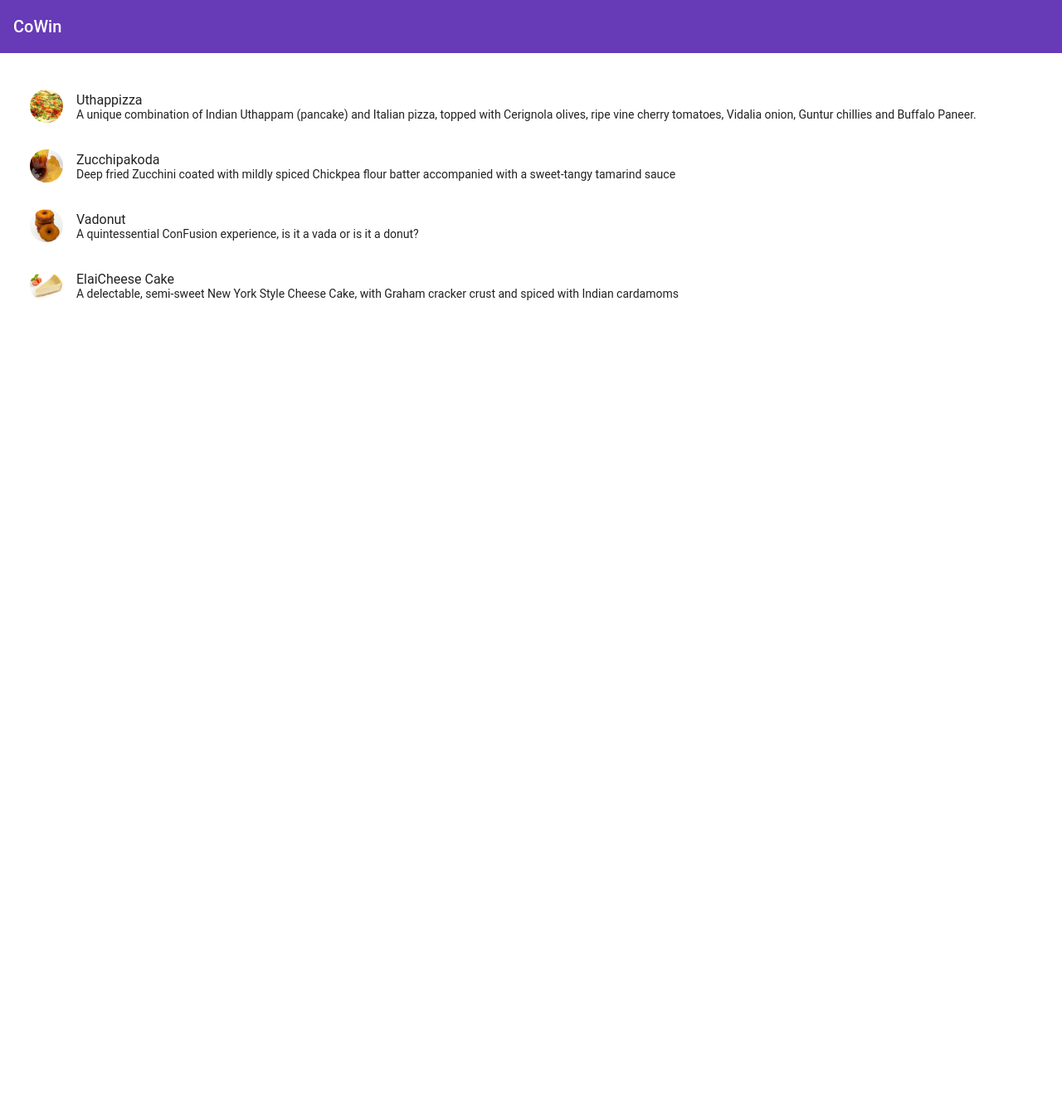
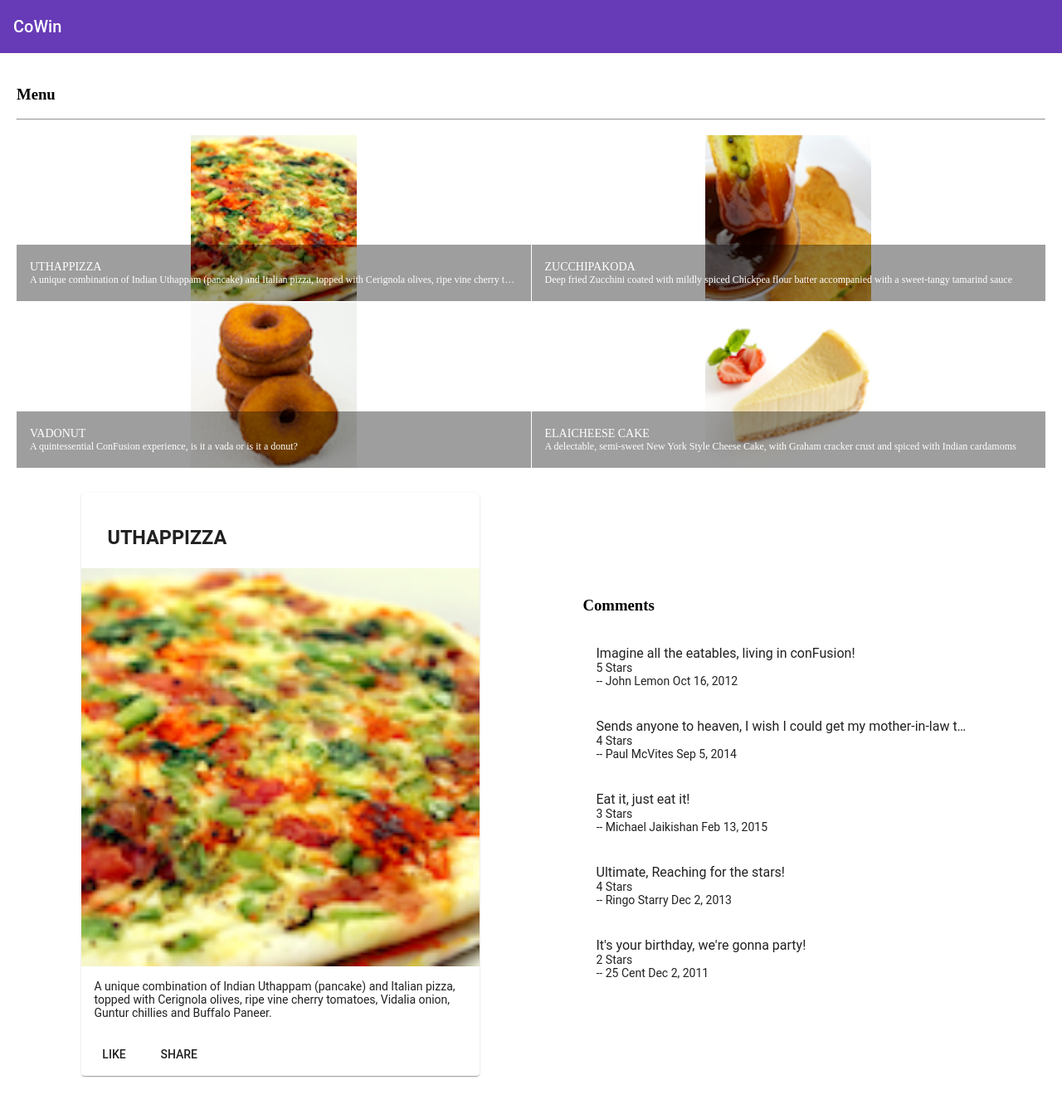
Before and after one commit to dLakhera/Angular-frontend, an Angular app: page / in a window 1280 px wide. Shown: the whole page at 83% size. Before the commit the page ends 800 px from the top, so only its background shows below. Built offline with nearby package versions, Linux system fonts and the light colour scheme.

Commit message:
Week 1 assignment done

```diff
--- /dev/null
+++ b/src/app/dish-details/dish-details.component.html
@@ -0,0 +1,33 @@
+<div class="container" fxLayout="row" fxLayout.sm="column" fxLayout.xs="column"
+    fxLayoutAlign.gt-md="space-around center" fxLayoutGap="10px" fxLayoutGap.xs="0">
+
+    <div fxFlex="40" *ngIf="dish">
+        <mat-card>
+            <mat-card-header>
+                <mat-card-title>
+                    <h3>{{dish.name | uppercase}}</h3>
+                </mat-card-title>
+            </mat-card-header>
+            <img mat-card-image src={{dish.image}} alt={{dish.name}}>
+            <mat-card-content>
+                <p>{{dish.description}}</p>
+            </mat-card-content>
+            <mat-card-actions>
+                <button mat-button>LIKE</button>
+                <button mat-button>SHARE</button>
+            </mat-card-actions>
+        </mat-card>
+    </div>
+
+    <div fxFlex="40" *ngIf="dish">
+        <mat-list>
+            <h3>Comments</h3>
+            <mat-list-item *ngFor="let comment of dish.comments">
+                <p matLine> {{comment.comment}} </p>
+                <p matLine> {{comment.rating}} Stars</p>
+                <p matLine> -- {{comment.author}} {{comment.date | date}} </p>
+            </mat-list-item>
+        </mat-list>
+    </div>
+
+</div>
--- /dev/null
+++ b/src/app/dish-details/dish-details.component.ts
@@ -0,0 +1,59 @@
+import { Component, OnInit } from '@angular/core';
+
+const DISH = {
+  id: '0',
+  name: 'Uthappizza',
+  image: '/assets/images/uthappizza.png',
+  category: 'mains',
+  featured: true,
+  label: 'Hot',
+  price: '4.99',
+  // tslint:disable-next-line:max-line-length
+  description: 'A unique combination of Indian Uthappam (pancake) and Italian pizza, topped with Cerignola olives, ripe vine cherry tomatoes, Vidalia onion, Guntur chillies and Buffalo Paneer.',
+  comments: [
+    {
+      rating: 5,
+      comment: 'Imagine all the eatables, living in conFusion!',
+      author: 'John Lemon',
+      date: '2012-10-16T17:57:28.556094Z'
+    },
+    {
+      rating: 4,
+      comment: 'Sends anyone to heaven, I wish I could get my mother-in-law to eat it!',
+      author: 'Paul McVites',
+      date: '2014-09-05T17:57:28.556094Z'
+    },
+    {
+      rating: 3,
+      comment: 'Eat it, just eat it!',
+      author: 'Michael Jaikishan',
+      date: '2015-02-13T17:57:28.556094Z'
+    },
+    {
+      rating: 4,
+      comment: 'Ultimate, Reaching for the stars!',
+      author: 'Ringo Starry',
+      date: '2013-12-02T17:57:28.556094Z'
+    },
+    {
+      rating: 2,
+      comment: 'It\'s your birthday, we\'re gonna party!',
+      author: '25 Cent',
+      date: '2011-12-02T17:57:28.556094Z'
+    }
+  ]
+};
+
+@Component({
+  selector: 'app-dish-details',
+  templateUrl: './dish-details.component.html',
+  styleUrls: ['./dish-details.component.scss']
+})
+export class DishDetailsComponent implements OnInit {
+
+  dish = DISH;
+  constructor() { }
+  ngOnInit(): void {
+  }
+
+}
--- a/src/app/menu/menu.component.html
+++ b/src/app/menu/menu.component.html
@@ -2,13 +2,28 @@
     fxLayout="column"
     fxLayoutGap="10px">
 
-    <mat-list fxFlex>
-        <mat-list-item *ngFor="let dish of dishes">
-            <img matListAvatar src={{dish.image}} alt={{dish.name}} >
-            <h1 matLine> {{dish.name}}</h1>
-            <p matLine>
-                <span> {{dish.description}} </span>
-            </p>
-        </mat-list-item>
-    </mat-list>
+    <div fxFlex>
+        <div>
+            <h3> Menu</h3>
+            <hr>
+        </div>
+    </div>
+
+    <div fxFlex>
+        <mat-grid-list cols="2" rowHeight="200px">
+            <mat-grid-tile *ngFor="let dish of dishes">
+                <img height="200px" matListAvatar src={{dish.image}} alt={{dish.name}} >
+                <mat-grid-tile-footer>
+                    <h1 matLine> {{dish.name | uppercase}}</h1>
+                    <p matLine>
+                        <span> {{dish.description}} </span>
+                    </p>
+                </mat-grid-tile-footer>
+            </mat-grid-tile>
+        </mat-grid-list>
+    </div>
+
+    <app-dish-details></app-dish-details>
+
+
 </div>
--- a/src/app/menu/menu.component.ts
+++ b/src/app/menu/menu.component.ts
@@ -1,14 +1,7 @@
 import { Component, OnInit } from '@angular/core';
 import { Dish } from '../shared/dish'
 
-@Component({
-	selector: 'app-menu',
-	templateUrl: './menu.component.html',
-	styleUrls: ['./menu.component.scss']
-})
-export class MenuComponent implements OnInit {
-
-	dishes: Dish[] = [
+const DISHES: Dish[] = [
 	{
 		id: '0',
 		name: 'Uthappizza',
@@ -52,6 +45,17 @@
 	}
 ];
 
+@Component({
+	selector: 'app-menu',
+	templateUrl: './menu.component.html',
+	styleUrls: ['./menu.component.scss']
+})
+
+
+export class MenuComponent implements OnInit {
+
+	dishes: Dish[] = DISHES;
+	selectedDish: Dish = DISHES[0];
 	constructor() { }
 
 	ngOnInit(): void {
```
Also changed, not shown: src/app/app.module.ts (+10 -3 lines), src/app/dish-details/dish-details.component.scss (added), 1 other file (tests, documents, lock files or other folders). Lines whose indentation alone changed are shown as unchanged.
